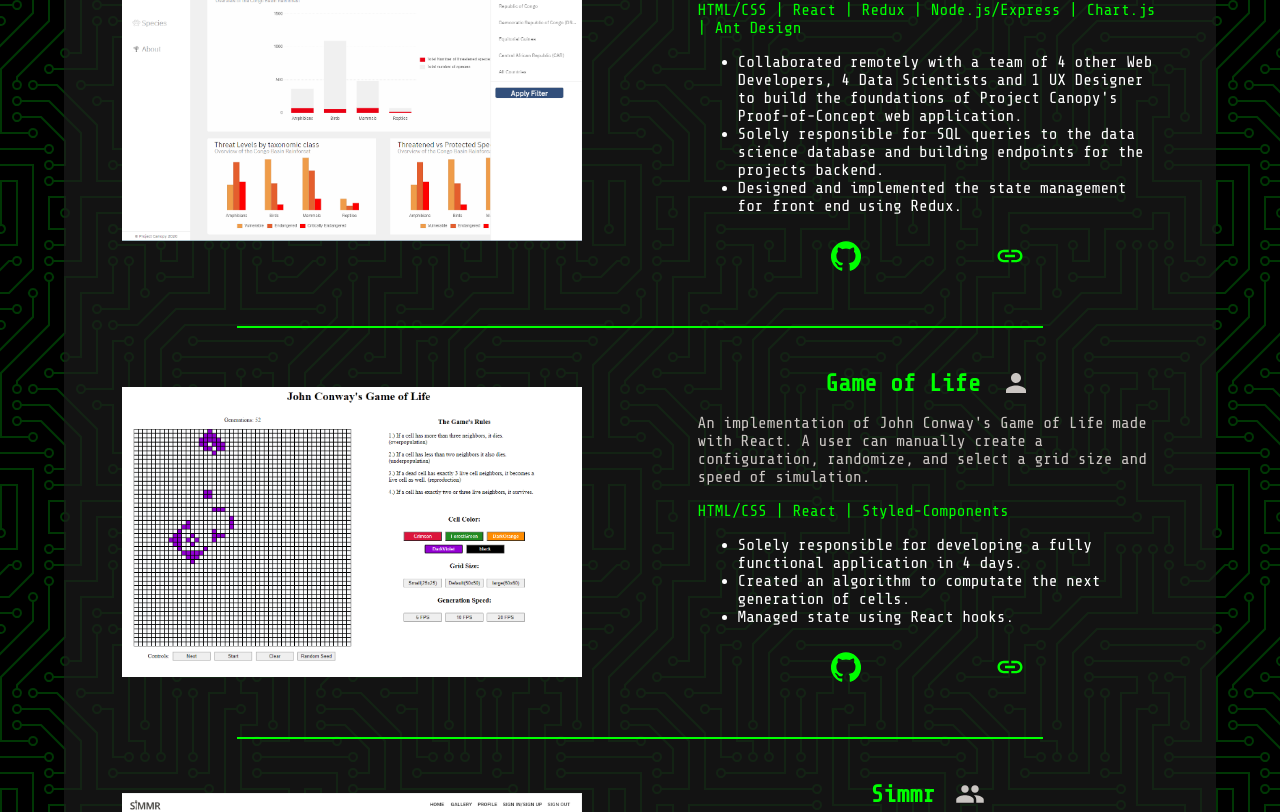
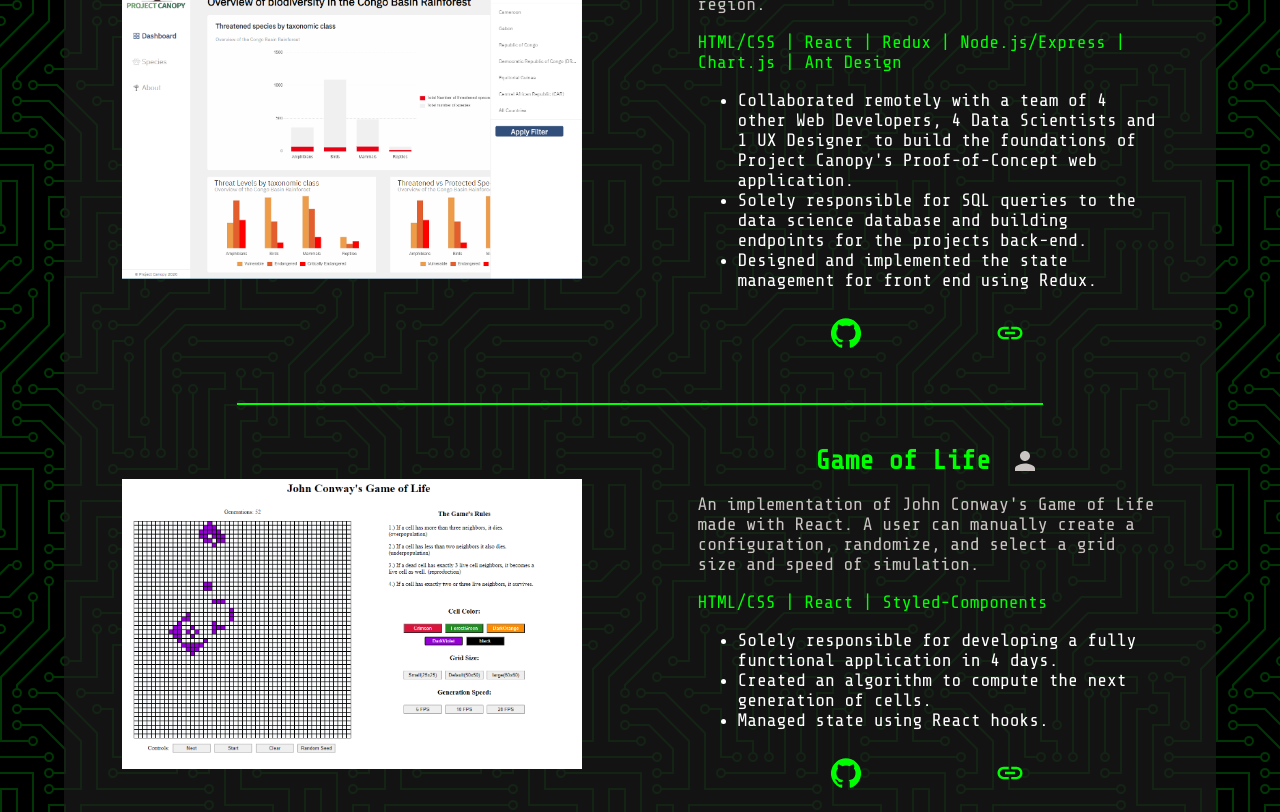
Before and after one commit to Dazmen/portfolio, a React (Create React App) app: page /projects in a window 1280 px wide. Shown: the part 380-1192 px from the top of the page. Built offline with nearby package versions, Linux system fonts and the light colour scheme.

Commit message:
minor grammer touch-ups, adjusted font-size for readability

```diff
--- a/src/components/about.js
+++ b/src/components/about.js
@@ -19,12 +19,13 @@ const H2 = styled.h2`
     text-align: center;
     color: #CAC5C2;
     margin: 0px;
-    font-size: 30px;
+    font-size: 36px;
     letter-spacing: 1.9px;
 `;
 const P = styled.p`
     color: #CAC5C2;
-    line-height: 25px
+    line-height: 25px;
+    font-size: 20px;
 `;
 const Span = styled.span`
     color: #00ff01
--- a/src/components/home.js
+++ b/src/components/home.js
@@ -74,7 +74,7 @@ const IntroCard = styled.div`
 `;
 const Name = styled.h1`
     color: #CAC5C2;
-    font-size: 2.5rem;
+    font-size: 3rem;
     letter-spacing: 2px;
     margin: 25px 0 0 0;
 `;
--- a/src/components/nav.js
+++ b/src/components/nav.js
@@ -98,7 +98,8 @@ const useStyles = makeStyles((theme) => ({
     link: {
         display: 'flex',
         color: '#00FF01',
-        cursor: 'pointer'
+        cursor: 'pointer',
+        fontSize: '18px'
     },
     icon: {
         marginRight: theme.spacing(0.5),
--- a/src/components/projectCard.js
+++ b/src/components/projectCard.js
@@ -81,6 +81,7 @@ const Card = styled.div`
 `;
 const TextContainer = styled.div`
     width: 40%;
+    font-size: 18px;
     @media(max-width: 1000px){
         width: 60%;
         margin: 0 0 30px 0;
--- a/src/components/projects.js
+++ b/src/components/projects.js
@@ -60,7 +60,7 @@ const projects = [
         techStack: 'HTML/CSS | React | Redux | Node.js/Express | Chart.js | Ant Design',
         bulletPoints: [
             "Collaborated remotely with a team of 4 other Web Developers, 4 Data Scientists and 1 UX Designer to build the foundations of Project Canopy's Proof-of-Concept web application.",
-            'Solely responsible for SQL queries to the data science database and building endpoints for the projects backend.',
+            'Solely responsible for SQL queries to the data science database and building endpoints for the projects back-end.',
             'Designed and implemented the state management for front end using Redux.',
         ],
         gitLink: 'https://github.com/Lambda-School-Labs/project-canopy-be',
@@ -74,7 +74,7 @@ const projects = [
         techStack: 'HTML/CSS | React | Styled-Components',
         bulletPoints: [
             'Solely responsible for developing a fully functional application in 4 days.',
-            'Created an algorithm to computate the next generation of cells.',
+            'Created an algorithm to compute the next generation of cells.',
             'Managed state using React hooks.'
         ],
         gitLink: 'https://github.com/Dazmen/Conway-Game-Of-Life_v2',
--- a/src/components/skills.js
+++ b/src/components/skills.js
@@ -67,7 +67,7 @@ const H2 = styled.h2`
     text-align: center;
     color: #CAC5C2;
     margin: 0px;
-    font-size: 30px;
+    font-size: 36px;
     letter-spacing: 1.9px;
 `;
 const SkillsCont = styled.div`
@@ -93,4 +93,5 @@ const IconCont = styled.div`
 `;
 const H3 = styled.h3`
     color: #CAC5C2;
+    font-size: 20px;
 `;
```
